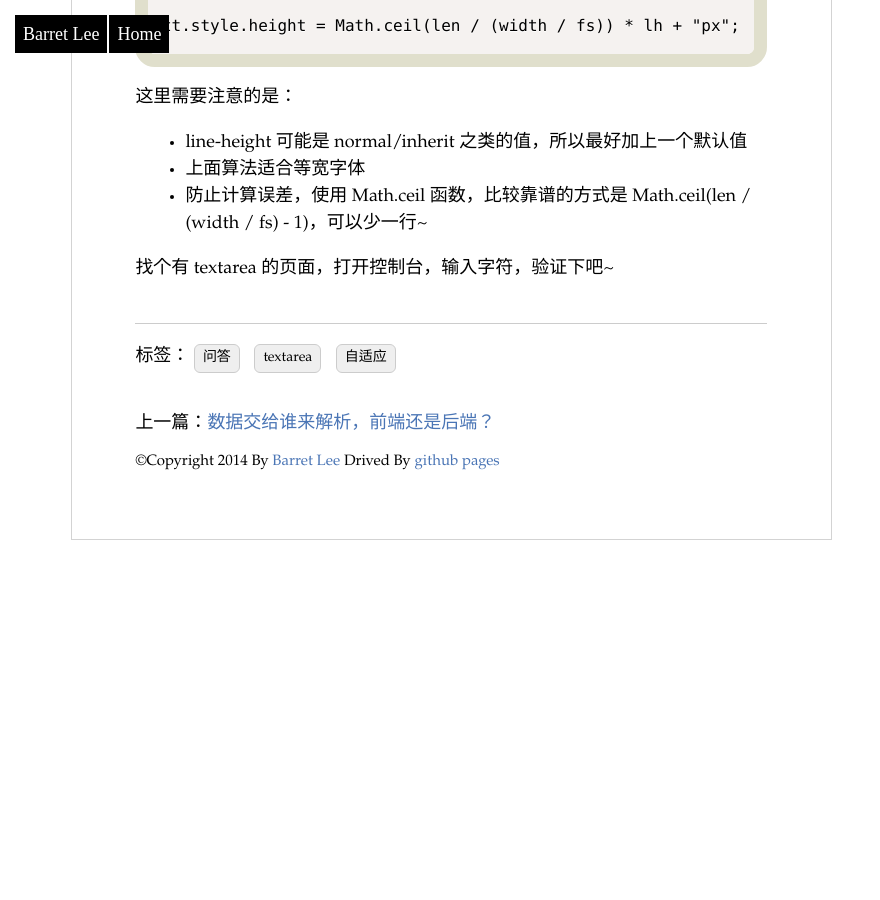
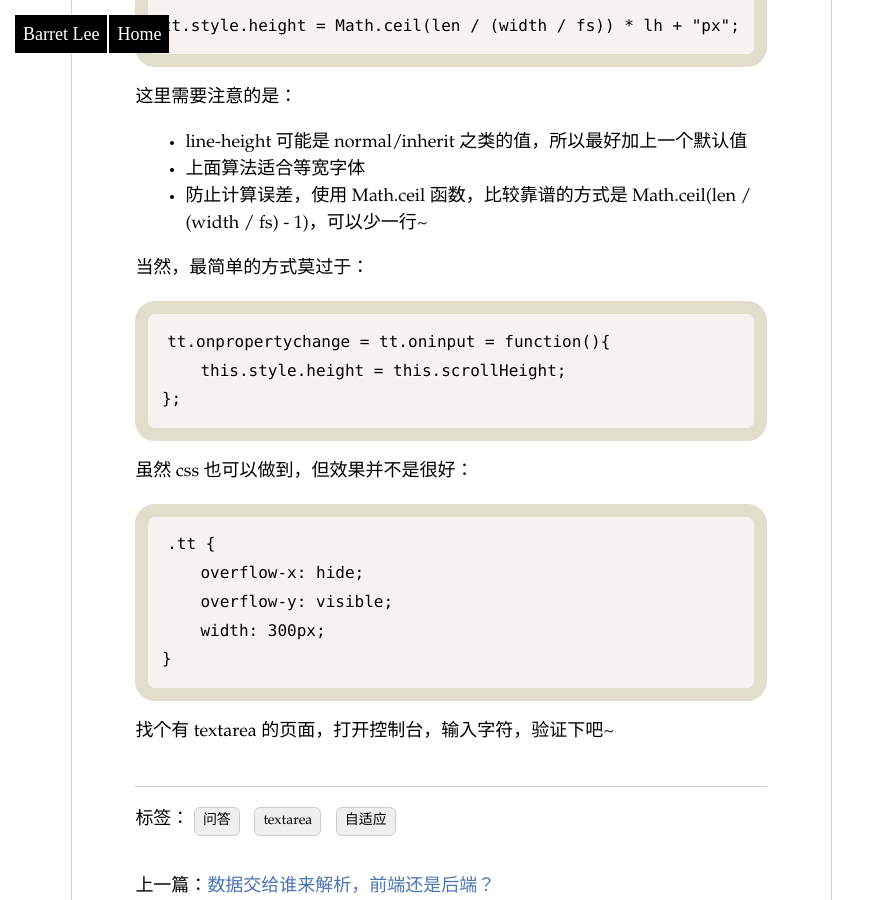
Before and after one commit to barretlee/snippets, a Jekyll site: the page built from _posts/2014-12-04-textarea-auto-height.md, in a window 1280 px wide and 900 px high, scrolled down 626 px. Shown: the whole window, without its empty margins (0-880 px from the left). Built offline with Jekyll 4.4.1, drawn with Linux system fonts in a browser that asks for light colours; Markdown is read by kramdown in place of the engine named in the settings; comment, search, counter and statistics services are not loaded; before the commit the page ends 1229 px from its top, so only the background shows below that.

Commit message:
Update 2014-12-04-textarea-auto-height.md

```diff
--- a/_posts/2014-12-04-textarea-auto-height.md
+++ b/_posts/2014-12-04-textarea-auto-height.md
@@ -24,5 +24,19 @@ tags: 问答 textarea 自适应
 - 上面算法适合等宽字体
 - 防止计算误差，使用 Math.ceil 函数，比较靠谱的方式是 Math.ceil(len / (width / fs) - 1)，可以少一行~
 
+当然，最简单的方式莫过于：
+
+    tt.onpropertychange = tt.oninput = function(){
+        this.style.height = this.scrollHeight;
+    };
+
+虽然 css 也可以做到，但效果并不是很好：
+
+    .tt {
+        overflow-x: hide;
+        overflow-y: visible;
+        width: 300px;
+    }
+
 
 找个有 textarea 的页面，打开控制台，输入字符，验证下吧~
```
